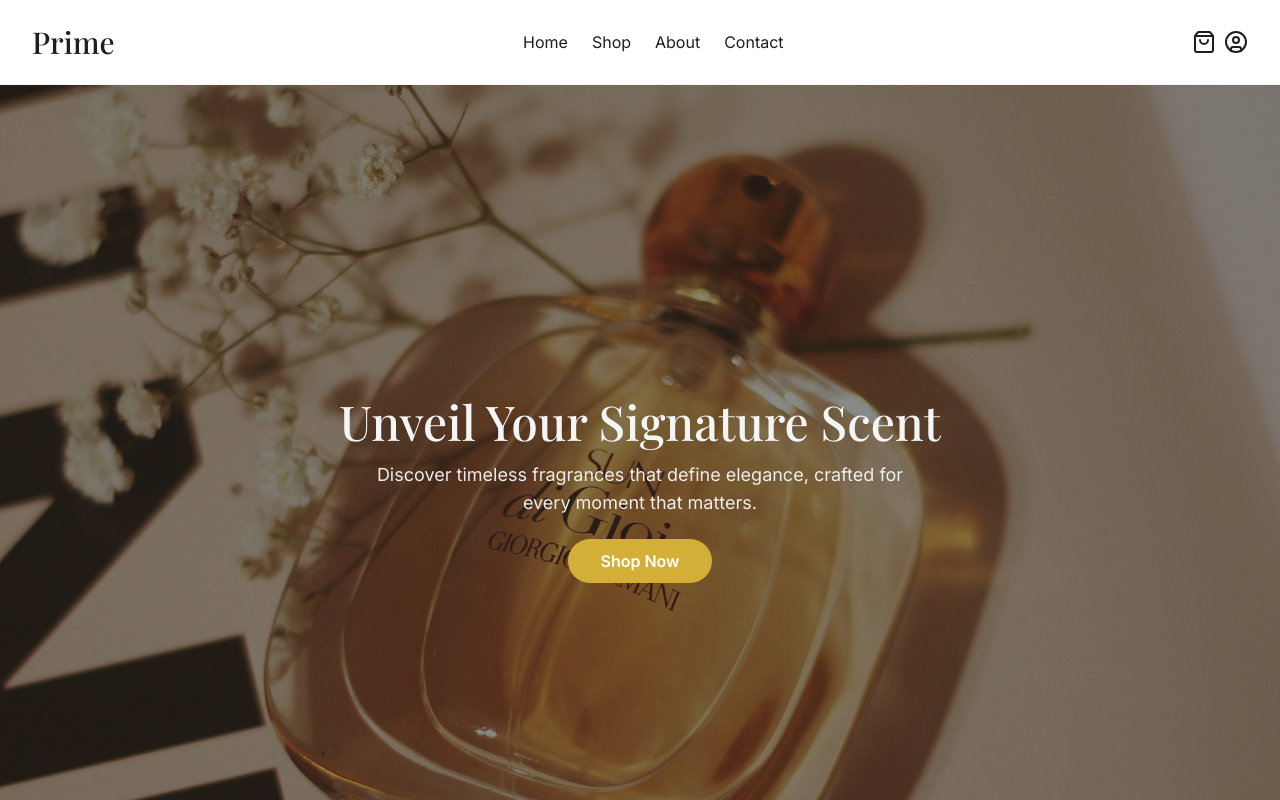
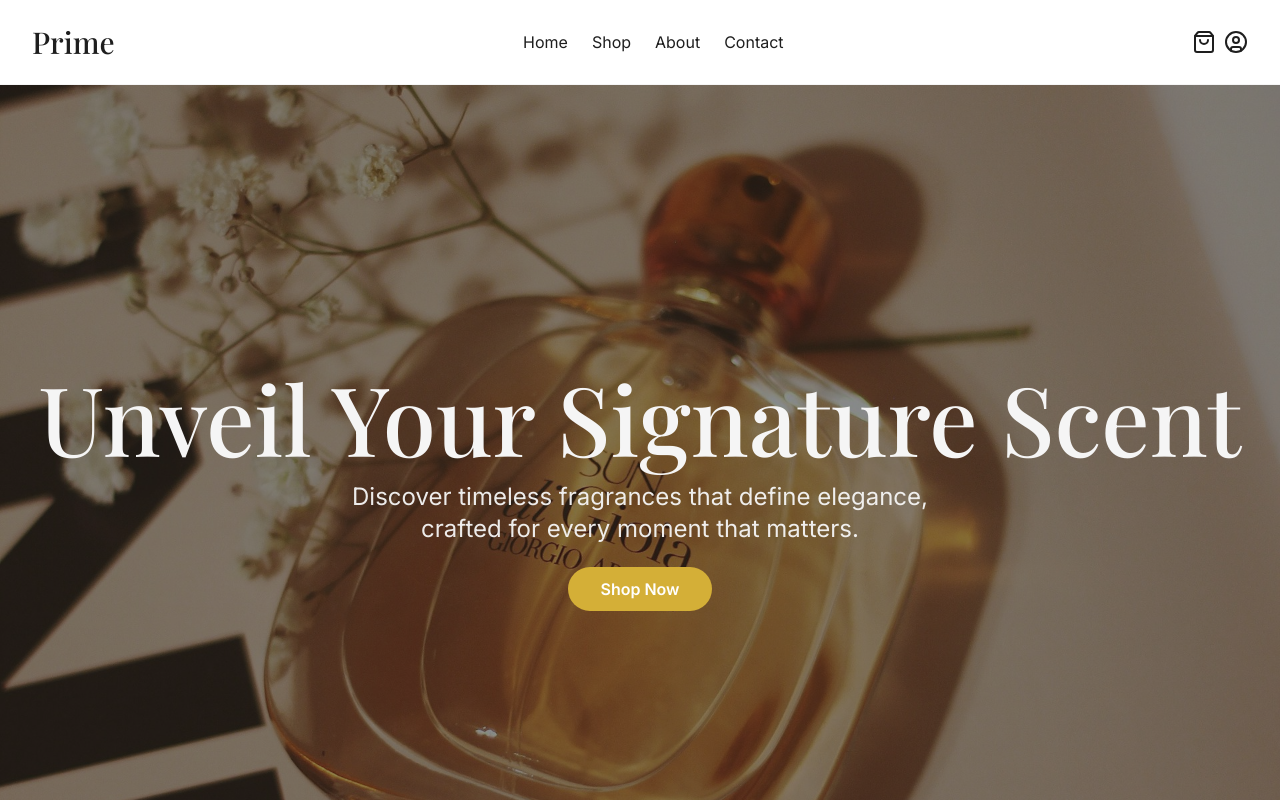
Before and after one commit to cyber-bro001/Prime, a React (Vite) app: page / in a window 1280 px wide. Shown: the top 800 px of the page. Built offline with nearby package versions, Linux system fonts and the light colour scheme.

Commit message:
Update text size for Hero component

```diff
--- a/src/components/Hero.jsx
+++ b/src/components/Hero.jsx
@@ -15,10 +15,10 @@ export default function Hero() {
 
       {/* Text content */}
       <div className="relative z-20 px-6">
-        <h2 className="text-4xl md:text-5xl font-serif mb-4 text-secondary">
+        <h2 className="text-4xl md:text-5xl lg:text-8xl font-serif mb-4 text-secondary">
           Unveil Your Signature Scent
         </h2>
-        <p className="max-w-xl mx-auto mb-8 text-lg text-secondary/95 font-normal">
+        <p className="max-w-xl mx-auto mb-8 text-lg lg:text-2xl text-secondary/95 font-normal">
           Discover timeless fragrances that define elegance, crafted for every moment that matters.
         </p>
         <a
```
